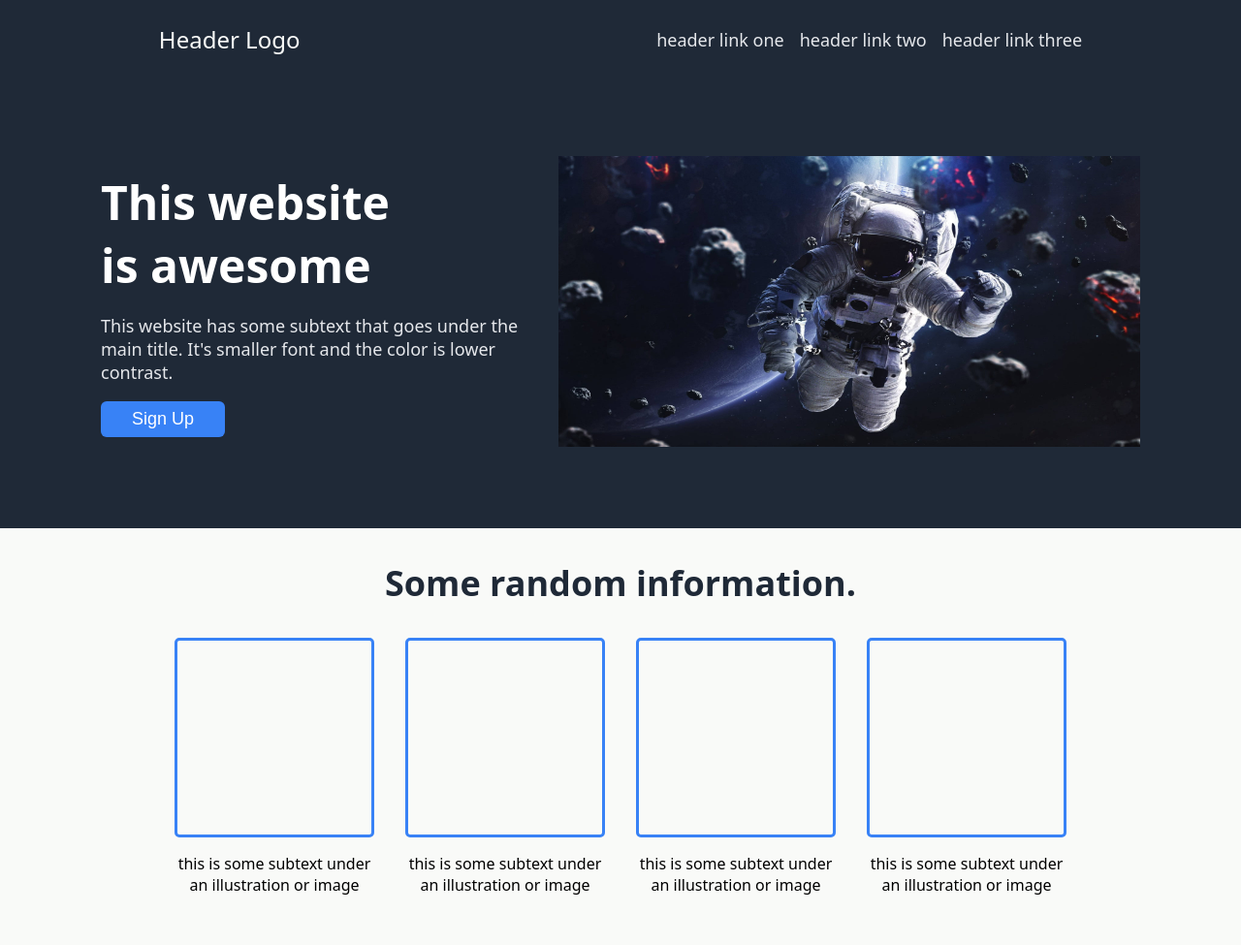
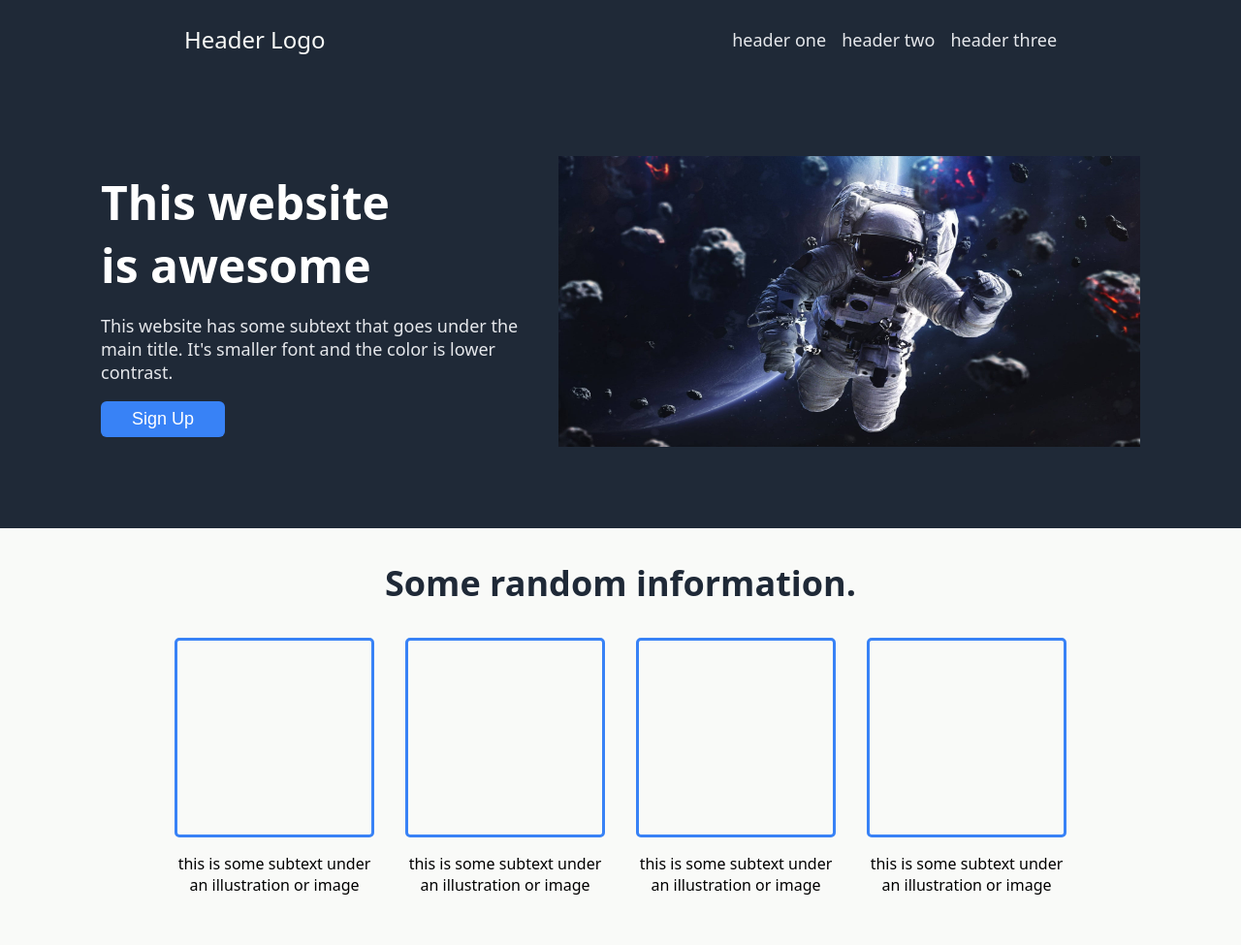
Before and after one commit to JimmieKaba19/Landing-page, a plain HTML site: page index.html in a window 1280 px wide. Shown: the top 975 px of the page at 97% size. Drawn offline with Linux system fonts and the light colour scheme.

Commit message:
Edit file
adding minor changes to the html doc

```diff
--- a/index.html
+++ b/index.html
@@ -13,9 +13,9 @@
         </div>
         <div class="header-links">
             <ul>
-                <li><a href="#">header link one</a></li>
-                <li><a href="#">header link two</a></li>
-                <li><a href="#">header link three</a></li>
+                <li><a href="#">header one</a></li>
+                <li><a href="#">header two</a></li>
+                <li><a href="#">header three</a></li>
             </ul>
         </div>
     </div>
```
